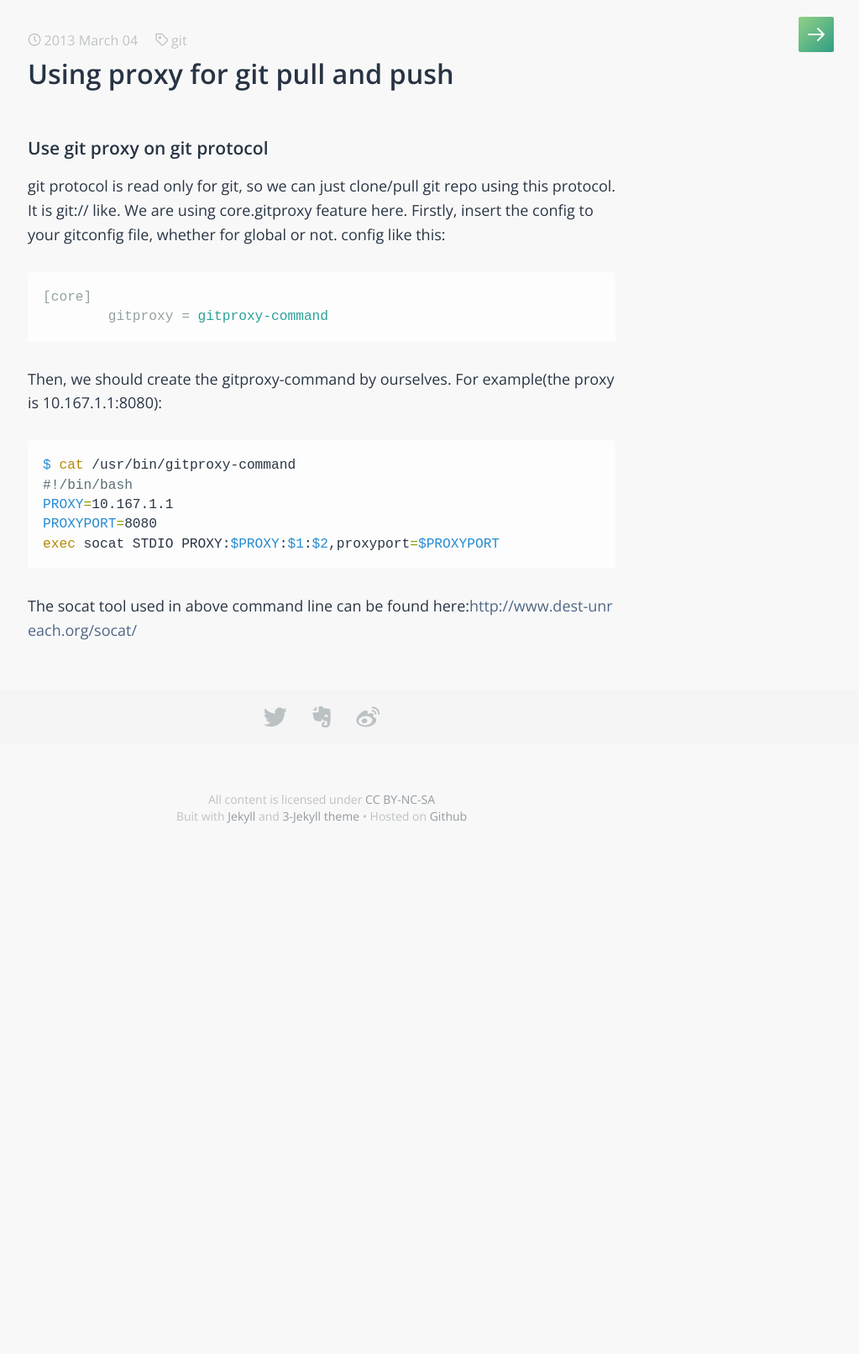
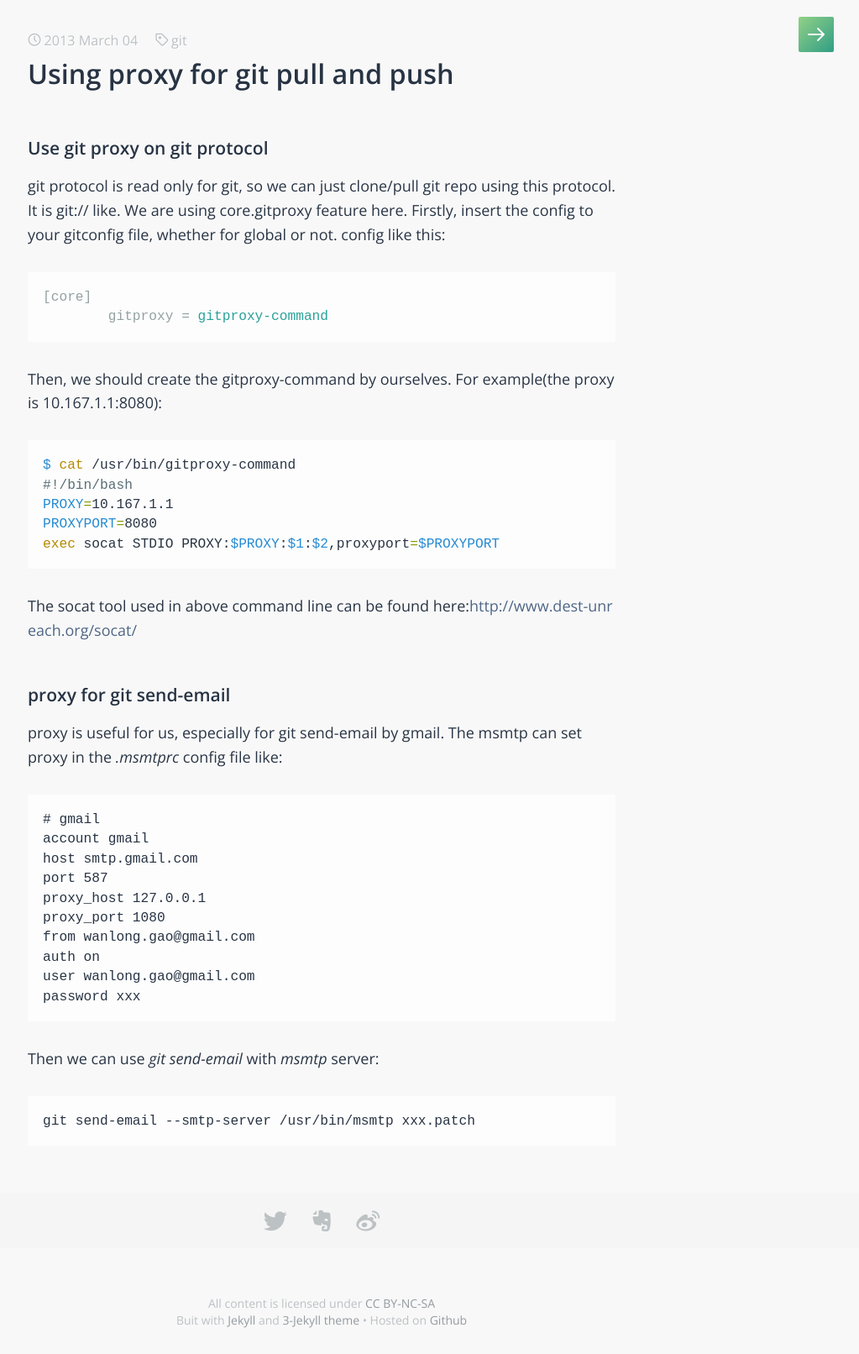
Before and after one commit to gaowanlong/gaowanlong.github.com, a Jekyll site: the page built from _posts/2013-03-04-using-proxy-for-git-pull-and-push.md, in a window 1280 px wide. Shown: the whole page at 84% size, without its empty margins (257-1280 px from the left). Built offline with Jekyll 4.4.1, drawn with Linux system fonts in a browser that asks for light colours; some web fonts are replaced; comment, search, counter and statistics services are not loaded.

Commit message:
update git proxy

````diff
--- a/_posts/2013-03-04-using-proxy-for-git-pull-and-push.md
+++ b/_posts/2013-03-04-using-proxy-for-git-pull-and-push.md
@@ -29,3 +29,27 @@ exec socat STDIO PROXY:$PROXY:$1:$2,proxyport=$PROXYPORT
 ```
 
 The socat tool used in above command line can be found here:[http://www.dest-unreach.org/socat/]( http://www.dest-unreach.org/socat/)
+
+
+### proxy for git send-email
+
+proxy is useful for us, especially for git send-email by gmail. The msmtp can
+set proxy in the *.msmtprc* config file like:
+
+```
+# gmail
+account gmail
+host smtp.gmail.com
+port 587
+proxy_host 127.0.0.1
+proxy_port 1080
+from wanlong.gao@gmail.com
+auth on
+user wanlong.gao@gmail.com
+password xxx
+```
+Then we can use *git send-email* with *msmtp* server:
+
+```
+git send-email --smtp-server /usr/bin/msmtp xxx.patch
+```
````
